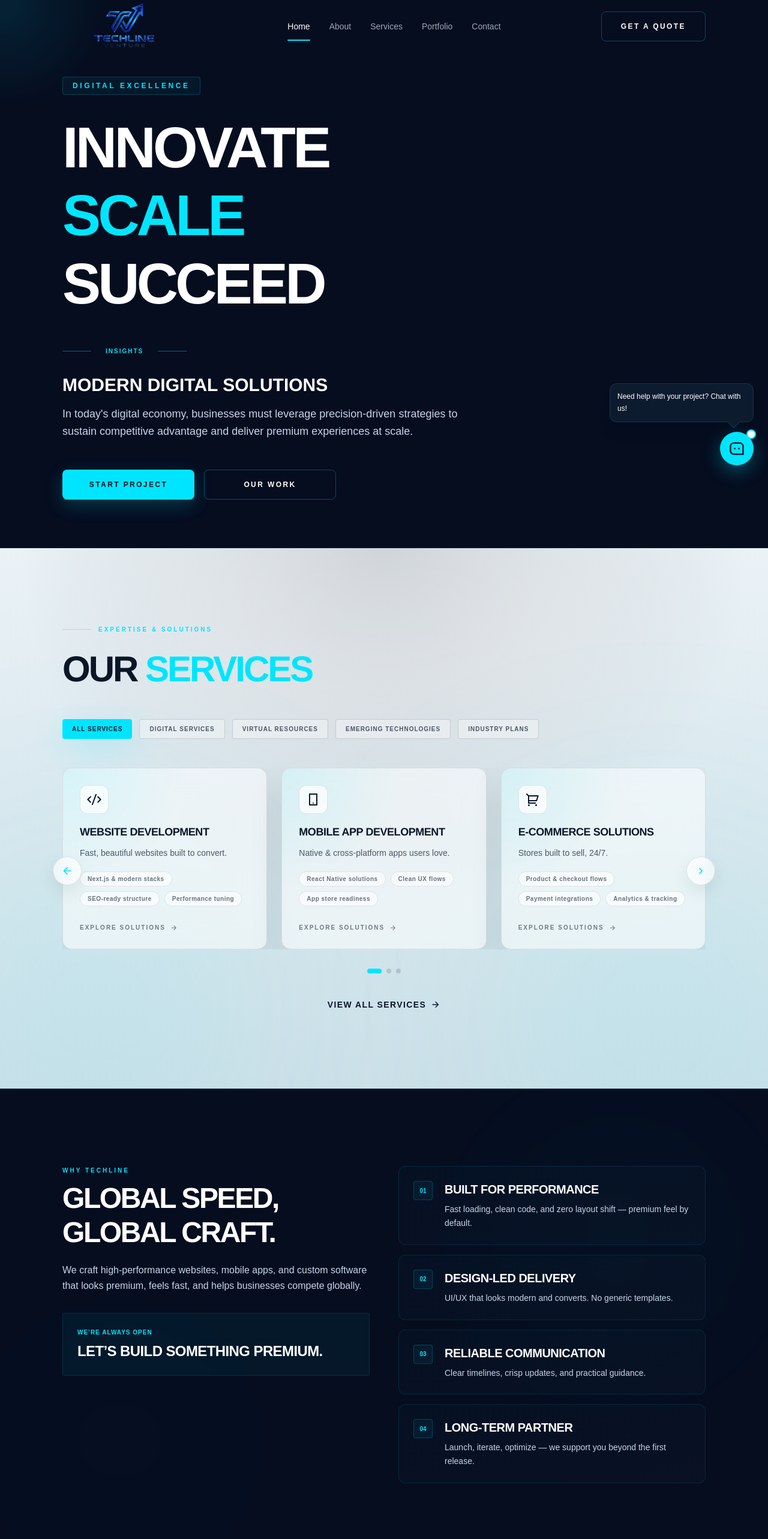
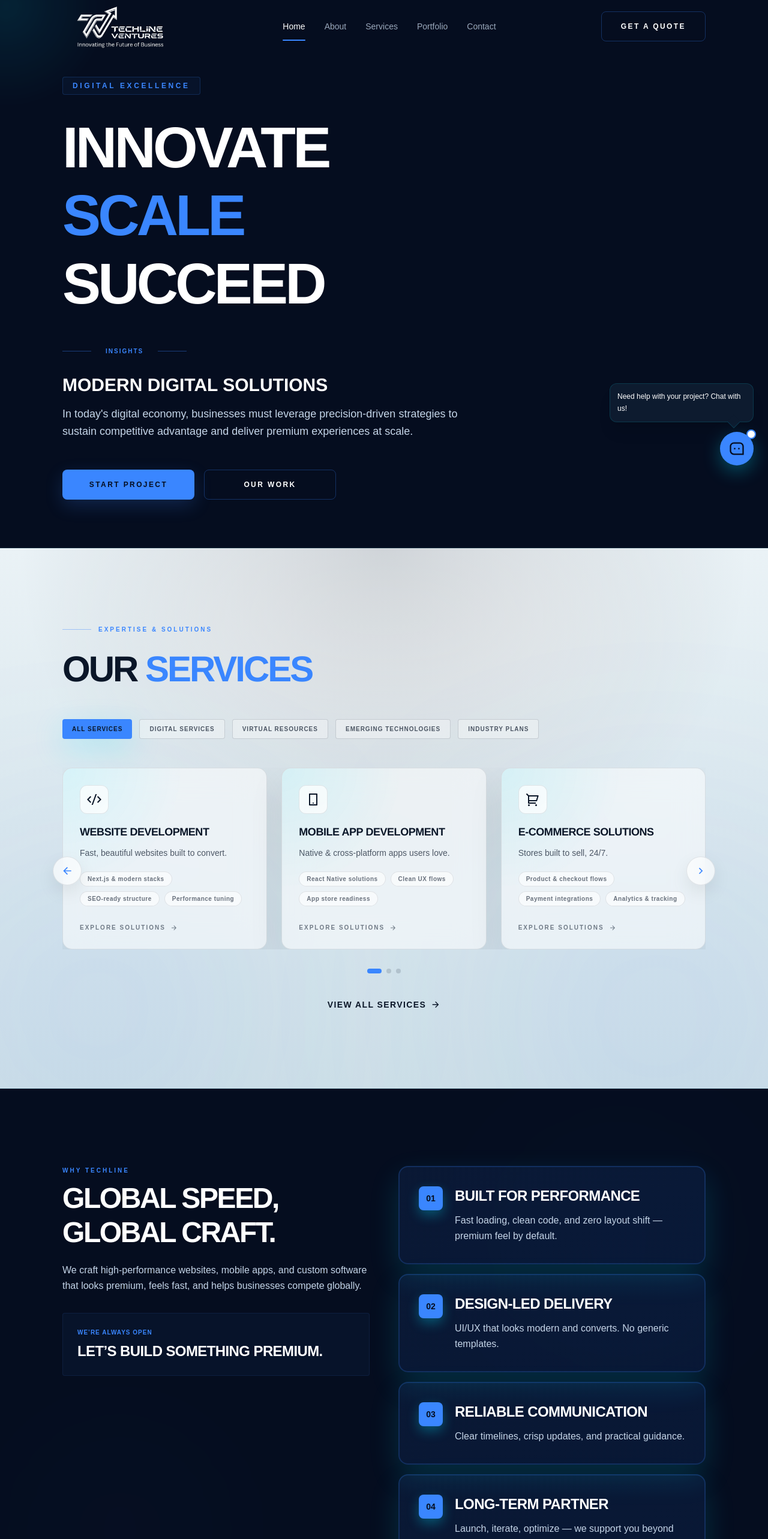
Before and after one commit to wasiq-dev/techlineventures, a Next.js app: page / in a window 1280 px wide. Shown: the top 2566 px of the page at 60% size. Built offline with nearby package versions, Linux system fonts and the light colour scheme.

Commit message:
change logo

```diff
--- a/src/app/globals.css
+++ b/src/app/globals.css
@@ -4,10 +4,10 @@
   --navy: #050d1f;
   --navy2: #0a1628;
   --navy3: #0f1e35;
-  --cyan: #00e5ff;
-  --cyan2: #00b8cc;
+  --cyan: #3a86ff;
+  --cyan2: #2563eb;
   --card: #0d1b2f;
-  --border: rgba(0, 229, 255, 0.12);
+  --border: rgba(58, 134, 255, 0.12);
   --gray: #8fa3b8;
   --gray2: #c5d5e8;
   --white: #ffffff;
@@ -57,7 +57,7 @@ h4 {
 }
 
 ::selection {
-  background: rgba(0, 229, 255, 0.22);
+  background: rgba(58, 134, 255, 0.22);
   color: var(--white);
 }
 
@@ -71,13 +71,13 @@ h4 {
 
   .glass-nav {
     background: rgba(5, 13, 31, 0.52);
-    border-bottom: 1px solid rgba(0, 229, 255, 0.10);
+    border-bottom: 1px solid rgba(58, 134, 255, 0.10);
     backdrop-filter: blur(16px);
   }
 
   .grid-bg {
-    background-image: linear-gradient(to right, rgba(0, 229, 255, 0.08) 1px, transparent 1px),
-      linear-gradient(to bottom, rgba(0, 229, 255, 0.08) 1px, transparent 1px);
+    background-image: linear-gradient(to right, rgba(58, 134, 255, 0.08) 1px, transparent 1px),
+      linear-gradient(to bottom, rgba(58, 134, 255, 0.08) 1px, transparent 1px);
     background-size: 56px 56px;
     mask-image: radial-gradient(60% 55% at 40% 20%, #000 40%, transparent 75%);
     opacity: 0.28;
@@ -89,21 +89,21 @@ h4 {
   .btn-primary {
     background: var(--cyan);
     color: var(--navy);
-    box-shadow: 0 10px 30px rgba(0, 229, 255, 0.2);
+    box-shadow: 0 10px 30px rgba(58, 134, 255, 0.2);
   }
   .btn-primary:hover {
     background: var(--white);
     transform: translateY(-2px);
-    box-shadow: 0 15px 40px rgba(0, 229, 255, 0.3);
+    box-shadow: 0 15px 40px rgba(58, 134, 255, 0.3);
   }
   .btn-outline {
-    border: 1px solid rgba(0, 229, 255, 0.3);
+    border: 1px solid rgba(58, 134, 255, 0.3);
     background: transparent;
     color: var(--white);
   }
   .btn-outline:hover {
     border-color: var(--cyan);
-    background: rgba(0, 229, 255, 0.05);
+    background: rgba(58, 134, 255, 0.05);
     transform: translateY(-2px);
   }
 
--- a/src/components/layout/Footer.tsx
+++ b/src/components/layout/Footer.tsx
@@ -31,12 +31,12 @@ export function Footer() {
       <div className="container-max container-px py-14">
         <div className="grid gap-10 md:grid-cols-2 lg:grid-cols-4">
           <div>
-            <div className="relative h-20 w-56 -ml-2">
+            <div className="relative h-24 w-56 -ml-2">
               <Image
-                src="/images/logo.png"
+                src="/images/logo-white.png.png"
                 alt="Techline Venture"
                 fill
-                sizes="224px"
+                sizes="400px"
                 className="object-contain object-left"
               />
             </div>
--- a/src/components/layout/Navbar.tsx
+++ b/src/components/layout/Navbar.tsx
@@ -135,15 +135,15 @@ export function Navbar() {
             <div className="h-[88px] flex items-center justify-between">
               <Link href="/" className="flex items-center group">
                 <motion.div
-                  className="relative h-20 w-52"
+                  className="relative h-20 w-48"
                   whileHover={reduceMotion ? undefined : { scale: 1.05 }}
                   transition={{ duration: 0.2, ease: "easeOut" }}
                 >
                   <Image
-                    src="/images/logo.png"
+                    src="/images/logo-white.png.png"
                     alt="Techline Venture"
                     fill
-                    sizes="208px"
+                    sizes="368px"
                     className="object-contain"
                     priority
                   />
--- a/src/components/sections/home/WhyUs.tsx
+++ b/src/components/sections/home/WhyUs.tsx
@@ -66,17 +66,17 @@ export function WhyUs() {
               <motion.div
                 key={p.n}
                 variants={slideInRight}
-                className="group relative overflow-hidden rounded-xl border border-cyan/10 bg-gradient-to-br from-cyan/[0.02] to-blue-50/[0.02] p-6 transition-all duration-300 hover:border-cyan/40 hover:bg-cyan/[0.04] hover:shadow-[0_10px_30px_rgba(0,229,255,0.1)] hover:-translate-y-0.5"
+                className="group relative overflow-hidden rounded-2xl border-2 border-cyan/20 bg-gradient-to-br from-cyan/10 to-blue-500/10 p-8 shadow-[0_20px_50px_rgba(0,229,255,0.15)] transition-all duration-300 hover:border-cyan/50 hover:from-cyan/20 hover:to-blue-500/20 hover:shadow-[0_30px_70px_rgba(0,229,255,0.3)] hover:-translate-y-1"
               >
                 <div className="flex items-start gap-5">
-                  <div className="flex h-8 w-8 shrink-0 items-center justify-center rounded-sm border border-cyan/20 bg-cyan/5 text-[10px] font-bold text-cyan transition-all duration-300 group-hover:scale-110 group-hover:bg-cyan group-hover:text-navy">
+                  <div className="flex h-10 w-10 shrink-0 items-center justify-center rounded-lg border-2 border-cyan/30 bg-cyan text-sm font-bold text-navy shadow-[0_8px_20px_rgba(0,229,255,0.3)] transition-all duration-300 group-hover:scale-125 group-hover:border-cyan group-hover:shadow-[0_12px_30px_rgba(0,229,255,0.5)]">
                     {p.n}
                   </div>
                   <div className="flex-1">
-                    <div className="text-xl font-[900] tracking-tight text-white transition-colors group-hover:text-cyan uppercase" style={{ fontFamily: "Arial, Helvetica, sans-serif" }}>
+                    <div className="text-2xl font-black tracking-tight text-white transition-colors group-hover:text-cyan uppercase" style={{ fontFamily: "Arial, Helvetica, sans-serif" }}>
                       {p.title}
                     </div>
-                    <div className="mt-2 text-sm leading-relaxed text-gray2 transition-colors group-hover:text-white">{p.desc}</div>
+                    <div className="mt-3 text-base leading-relaxed text-gray2 transition-colors group-hover:text-white">{p.desc}</div>
                   </div>
                 </div>
               </motion.div>
--- a/src/components/ui/LoadingScreen.tsx
+++ b/src/components/ui/LoadingScreen.tsx
@@ -32,10 +32,10 @@ export function LoadingScreen() {
               initial={{ scale: 0.8, opacity: 0 }}
               animate={{ scale: 1, opacity: 1 }}
               transition={{ duration: 0.5, ease: "easeOut" }}
-              className="relative h-24 w-60 mb-8"
+              className="relative h-24 w-80 mb-8"
             >
               <Image
-                src="/images/logo.png"
+                src="/images/logo-white.png.png"
                 alt="Techline Venture"
                 fill
                 className="object-contain"
```
Also changed, not shown: public/images/logo-white.png.png (added), public/images/white-logo.png (added).
